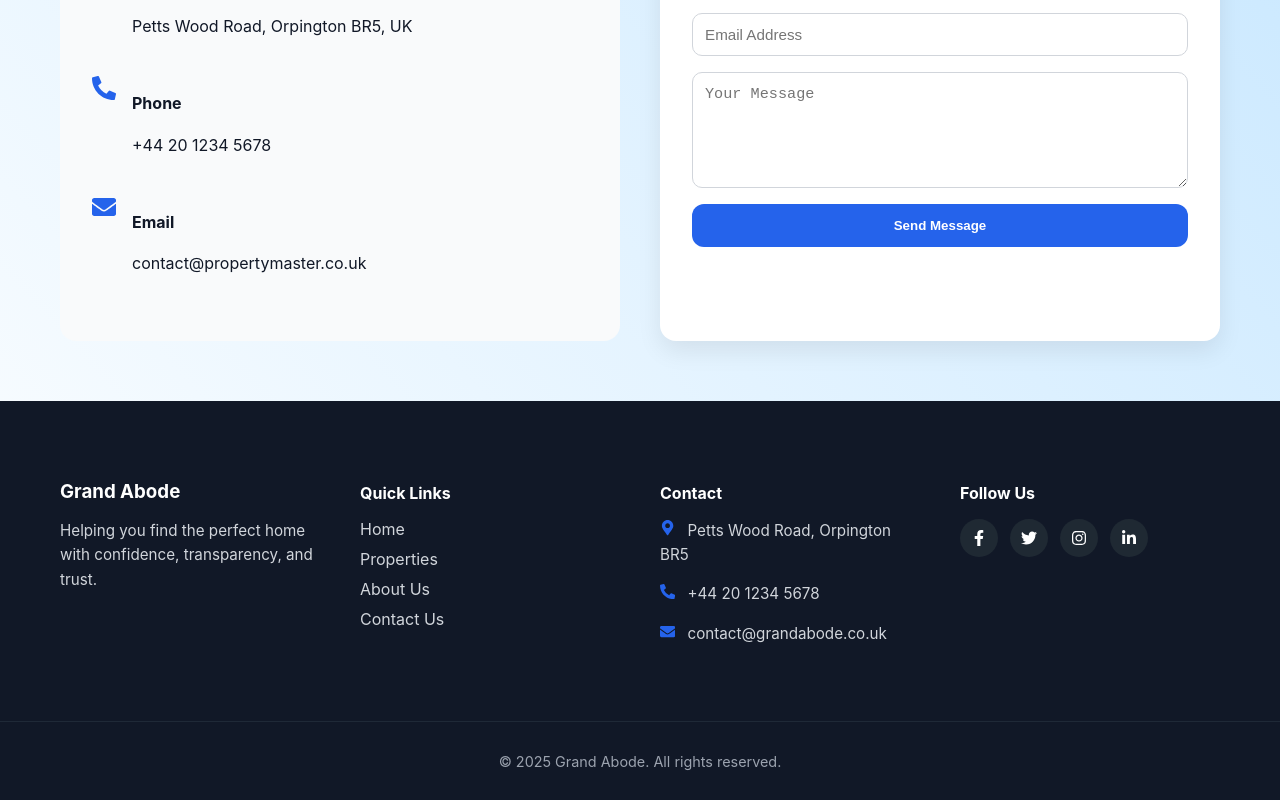
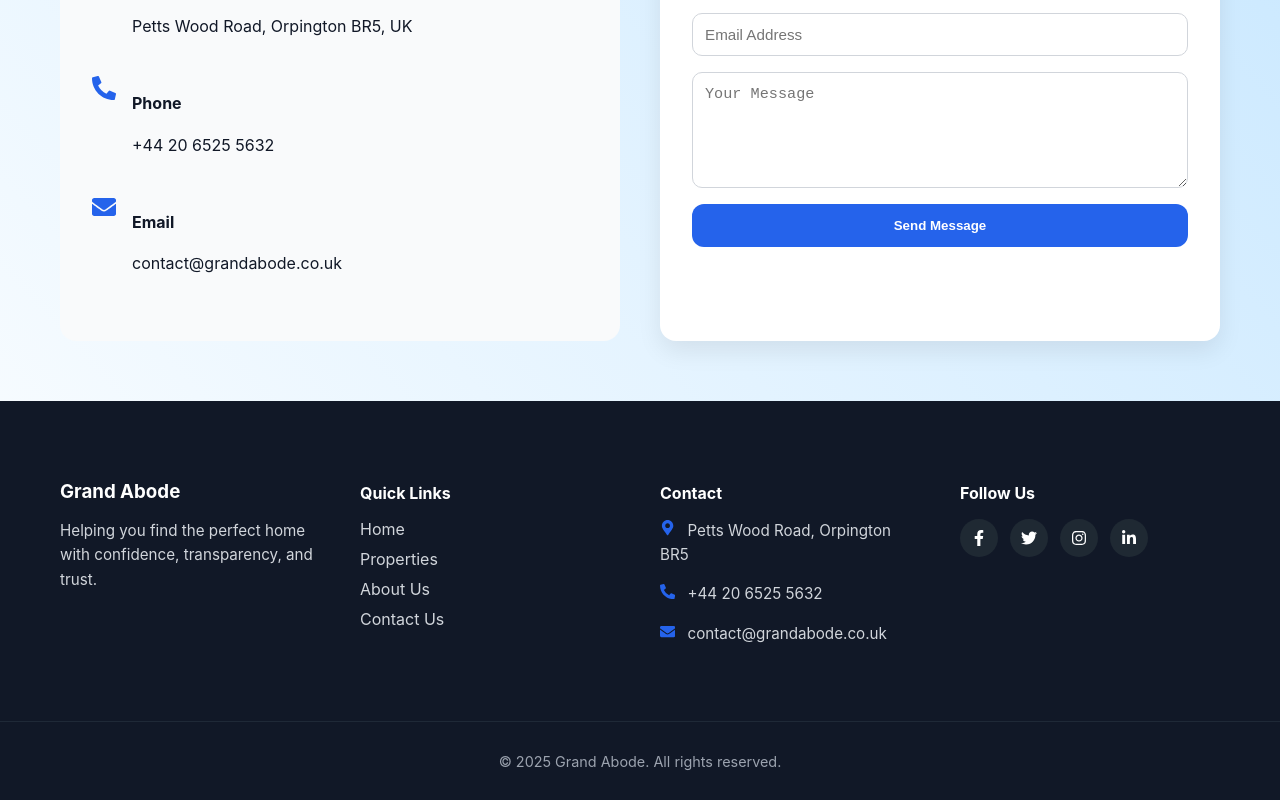
Before and after one commit to Chethi2003/Estate_Agent_Client-side_Web_Application, a React (Vite) app in the folder property-master/: page /contact in a window 1280 px wide. Shown: the part 592-1392 px from the top of the page. Built offline with nearby package versions, Linux system fonts and the light colour scheme.

Commit message:
minor changes

```diff
--- a/property-master/src/components/Footer.jsx
+++ b/property-master/src/components/Footer.jsx
@@ -38,7 +38,7 @@ function Footer() {
         <div className="footer-section">
           <h4>Contact</h4>
           <p><FaMapMarkerAlt /> Petts Wood Road, Orpington BR5</p>
-          <p><FaPhoneAlt /> +44 20 1234 5678</p>
+          <p><FaPhoneAlt /> +44 20 6525 5632</p>
           <p><FaEnvelope /> contact@grandabode.co.uk</p>
         </div>
 
--- a/property-master/src/pages/AboutUs.jsx
+++ b/property-master/src/pages/AboutUs.jsx
@@ -23,7 +23,7 @@ function AboutUs() {
           <div className="about-text">
             <h2>Who We Are</h2>
             <p>
-              PropertyMaster is a modern real estate platform designed to make
+              Grand Abode is a modern real estate platform designed to make
               property discovery simple, transparent, and reliable.
             </p>
             <p>
--- a/property-master/src/pages/ContactUs.jsx
+++ b/property-master/src/pages/ContactUs.jsx
@@ -37,7 +37,7 @@ function ContactUs() {
               <FaPhoneAlt className="contact-icon" />
               <div>
                 <h4>Phone</h4>
-                <p>+44 20 1234 5678</p>
+                <p>+44 20 6525 5632</p>
               </div>
             </div>
 
@@ -45,7 +45,7 @@ function ContactUs() {
               <FaEnvelope className="contact-icon" />
               <div>
                 <h4>Email</h4>
-                <p>contact@propertymaster.co.uk</p>
+                <p>contact@grandabode.co.uk</p>
               </div>
             </div>
           </div>
```
